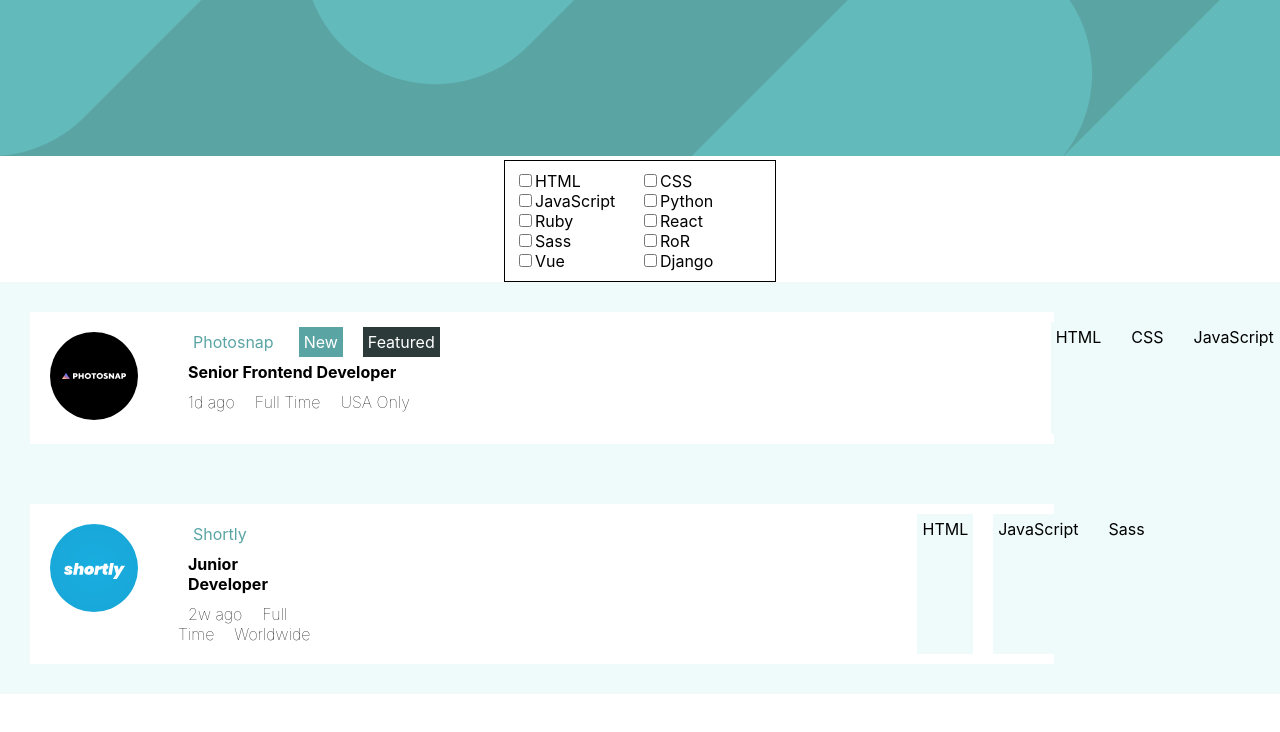
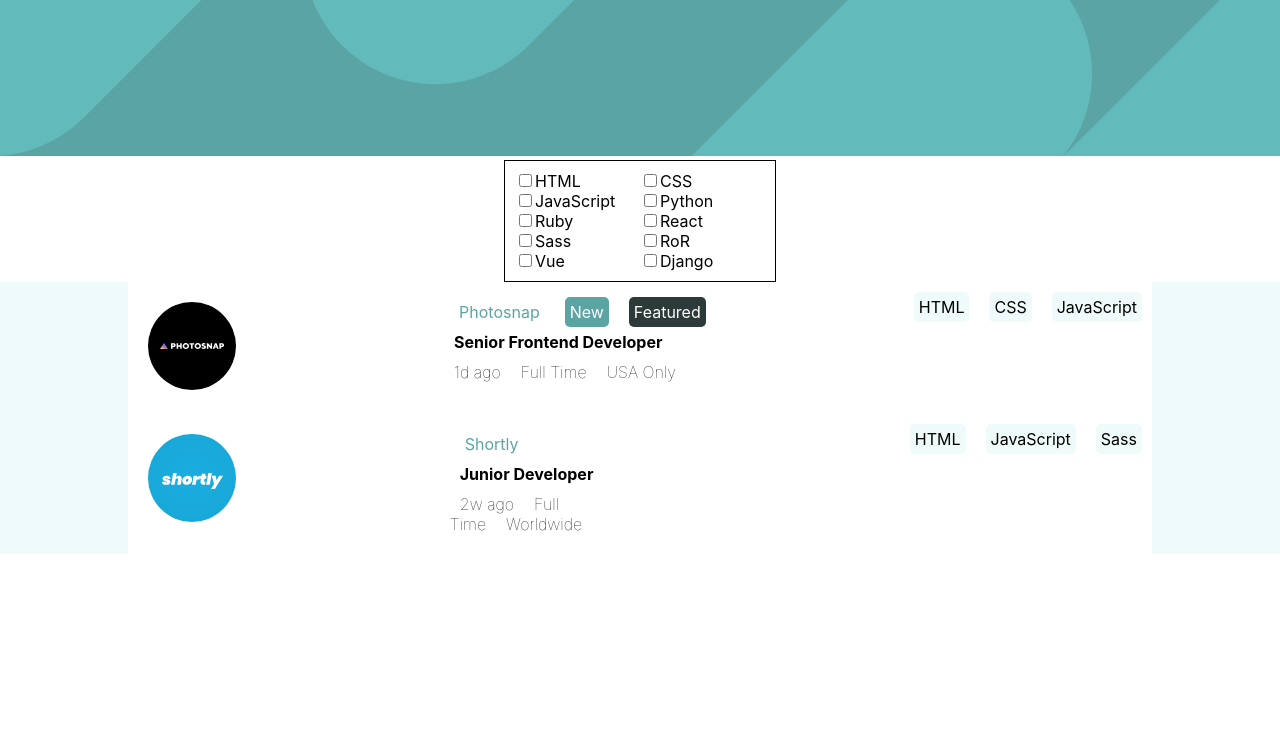
Before and after one commit to Gwen-Bradbury/job-site, a React (Create React App) app: page / in a window 1280 px wide. Both pictures are taken after a click on the checkbox 525 px from the left and 180 px from the top of the page. Shown: the top 732 px of the page. Built offline with nearby package versions, Linux system fonts and the light colour scheme.

Commit message:
Styled Jobs Section

```diff
--- a/src/components/JobDetails/JobDetails.jsx
+++ b/src/components/JobDetails/JobDetails.jsx
@@ -3,6 +3,7 @@ import './jobdetails.css';
 
 const JobDetails = (props) => {
     return (
+        <div className="flex">
             <div className="jobdetails_container">
                 <div>
                     <span className="jobdetails_maindetails company">{props.company}</span>
@@ -16,6 +17,7 @@ const JobDetails = (props) => {
                     <span className="jobdetails_details">{props.location}</span>
                 </div>
             </div>
+        </div>
     )
 }
 
--- a/src/components/JobDetails/jobdetails.css
+++ b/src/components/JobDetails/jobdetails.css
@@ -1,3 +1,7 @@
+.flex {
+    display: flex;
+}
+
 .jobdetails_container {
     max-width: 80%;
     text-align: left;
@@ -7,6 +11,7 @@
 .jobdetails_maindetails {
     margin: 10px;
     padding: 5px;
+    border-radius: 5px;
 }
 
 .company {
--- a/src/components/JobFilter/JobFilter.jsx
+++ b/src/components/JobFilter/JobFilter.jsx
@@ -25,10 +25,10 @@ const JobFilter = (props) => {
         setChecked(draft)
     }
     useEffect(() => {
-        const languagesArray = Object.entries(checked)
+        const languagesAndToolsArray = Object.entries(checked)
             .filter((it) => it[1]).map((it) => it[0]);
-        const filteredJobs = props.initialJobs.filter(Job => Job.languages.some(item => languagesArray.includes(item)))
-        const otherFilteredJobs = props.initialJobs.filter(Job => Job.tools.some(item => languagesArray.includes(item)))
+        const filteredJobs = props.initialJobs.filter(Job => Job.languages.some(item => languagesAndToolsArray.includes(item)))
+        const otherFilteredJobs = props.initialJobs.filter(Job => Job.tools.some(item => languagesAndToolsArray.includes(item)))
         const allFilteredJobs = [...filteredJobs, ...otherFilteredJobs]
         const dedupedFilteredJobs = [...new Set(allFilteredJobs)]
 
--- a/src/components/Jobs/Jobs.jsx
+++ b/src/components/Jobs/Jobs.jsx
@@ -6,7 +6,9 @@ import Skills from '../Skills/Skills';
 const Jobs = (props) => {
     return (
         <div className="job_container">
-            <div className="jobdetails_img"><img src={props.job.logo}/></div>
+            <div className="flex">
+                <div className="jobdetails_img"><img src={props.job.logo}/></div>
+            </div>
             <JobDetails
                 company={props.job.company}
                 position={props.job.position}
--- a/src/components/Jobs/jobs.css
+++ b/src/components/Jobs/jobs.css
@@ -1,7 +1,7 @@
 .job_container {
     display: flex;
     width: 80%;
-    margin: 30px;
+    margin: 0 auto;
     background-color: #fff;
     justify-content: space-between;
 }
@@ -9,3 +9,7 @@
 .jobdetails_img {
     margin: 20px;
 }
+
+.flex {
+    display: flex;
+}
--- a/src/components/Nav/nav.css
+++ b/src/components/Nav/nav.css
@@ -1,3 +1,4 @@
 .nav {
     background-color: hsl(180, 29%, 50%);
+    overflow: hidden;
 }
--- a/src/components/Skills/skills.css
+++ b/src/components/Skills/skills.css
@@ -1,5 +1,5 @@
 .skills_container {
-    min-width: 80%;
+    align-items: baseline;
     display: flex;
     justify-content: flex-end;
 }
@@ -7,6 +7,7 @@
 .skills_skill {
     margin: 10px;
     padding: 5px;
+    border-radius: 5px;
     background-color: hsl(180, 52%, 96%);
     cursor: pointer;
 }
```
Lines whose indentation alone changed are shown as unchanged.
